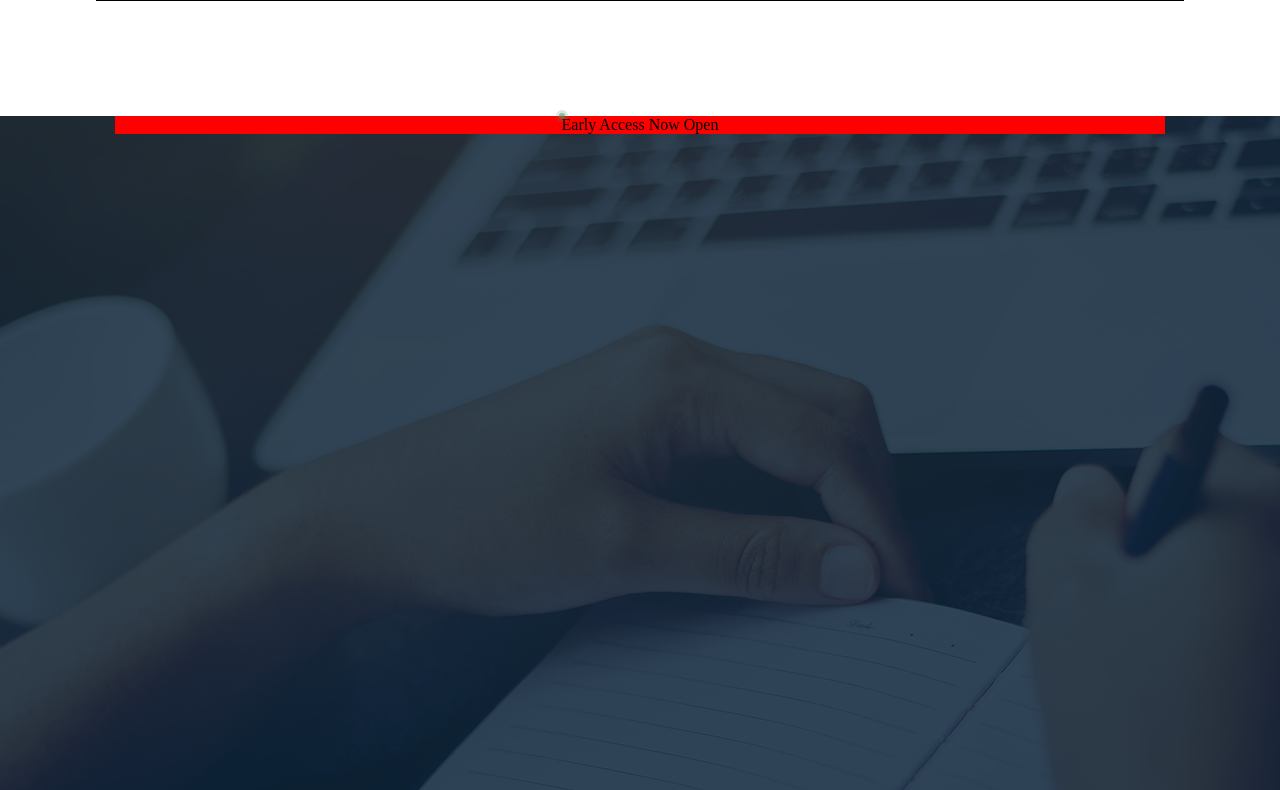
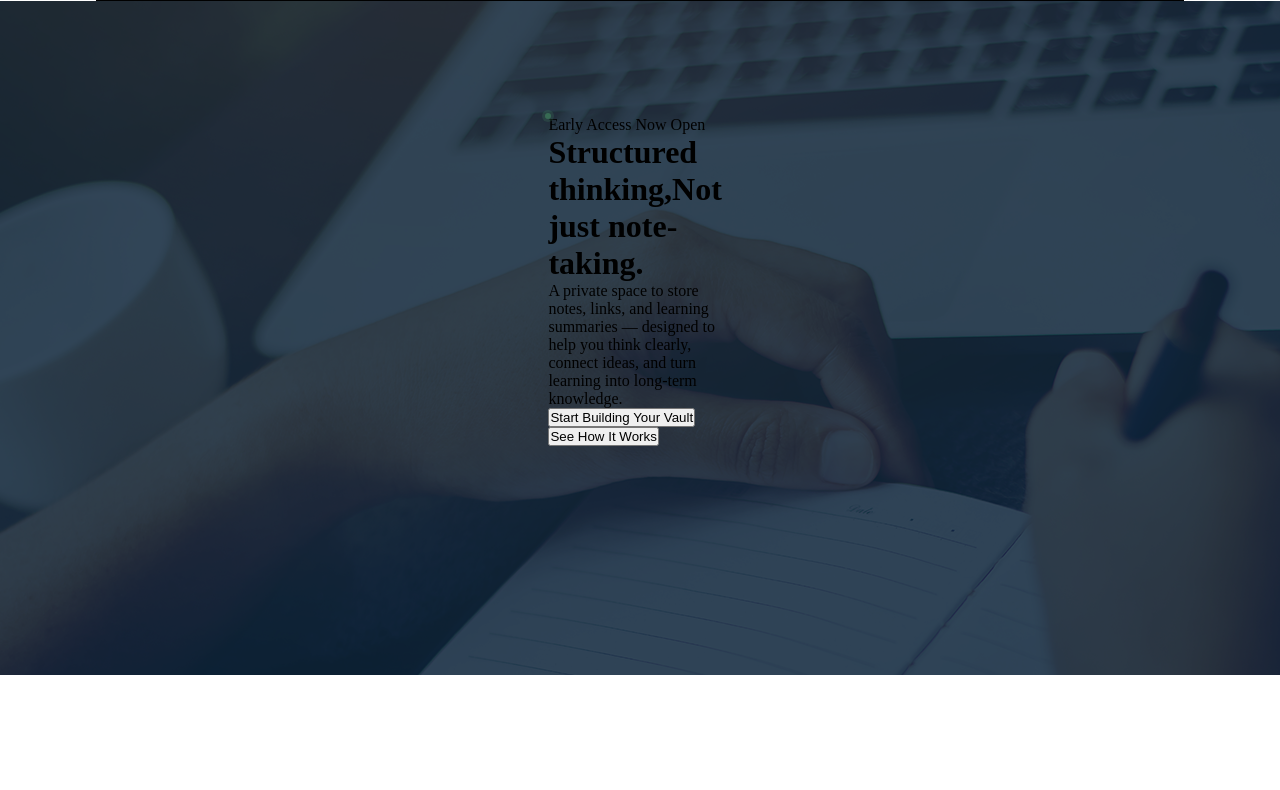
Before and after one commit to TarekSaifullah/PH-Assignment-1-TS, a plain HTML site: page index.html in a window 1280 px wide. Shown: the part 97-887 px from the top of the page. After the commit the page ends 800 px from the top, so only its background shows below. Drawn offline with Linux system fonts and the light colour scheme; a web font is replaced by a local one.

Commit message:
Iner font is added, banner section structure is set up

```diff
--- a/index.html
+++ b/index.html
@@ -5,6 +5,9 @@
     <meta name="viewport" content="width=device-width, initial-scale=1.0">
     <title>Assignment 1 of Tarek Saifullah </title>
     <link rel="stylesheet" href="style.css">
+    <link rel="preconnect" href="https://fonts.googleapis.com">
+<link rel="preconnect" href="https://fonts.gstatic.com" crossorigin>
+<link href="https://fonts.googleapis.com/css2?family=Genos:ital,wght@0,100..900;1,100..900&family=Inter:ital,opsz,wght@0,14..32,100..900;1,14..32,100..900&family=Passion+One:wght@400;700;900&display=swap" rel="stylesheet">
 </head>
 <body>
     <nav>
@@ -31,8 +34,18 @@
                 <div class="circle c1"></div>
             <div>
             <div class="early-text">Early Access Now Open</div>
+        </div>
 
+        <h1>Structured thinking,Not just note-taking.</h1>
+        <p>
+            A private space to store notes, links, and learning summaries — designed to help you think clearly, connect ideas, and turn learning into long-term knowledge.
+        </p>
+        <div>
+            <button>Start Building Your Vault</button>
+            <button>See How It Works</button>
         </div>
+
+
 
     </div>
 
--- a/style.css
+++ b/style.css
@@ -43,16 +43,20 @@ nav .menu a{
 }
 
 .radesign {
-    background-color: red;
-    margin: 115px;
+    width: 14.3125%;
+    padding-top: 115px;
+    margin: auto;
     display: flex;
     align-items: center;
     justify-content: center;
+    /* gap: 6px; */
 
 }
 
 .early {
+    /* background-color: red; */
     position: relative;
+
 }
 .circle {
     position: absolute;
```
